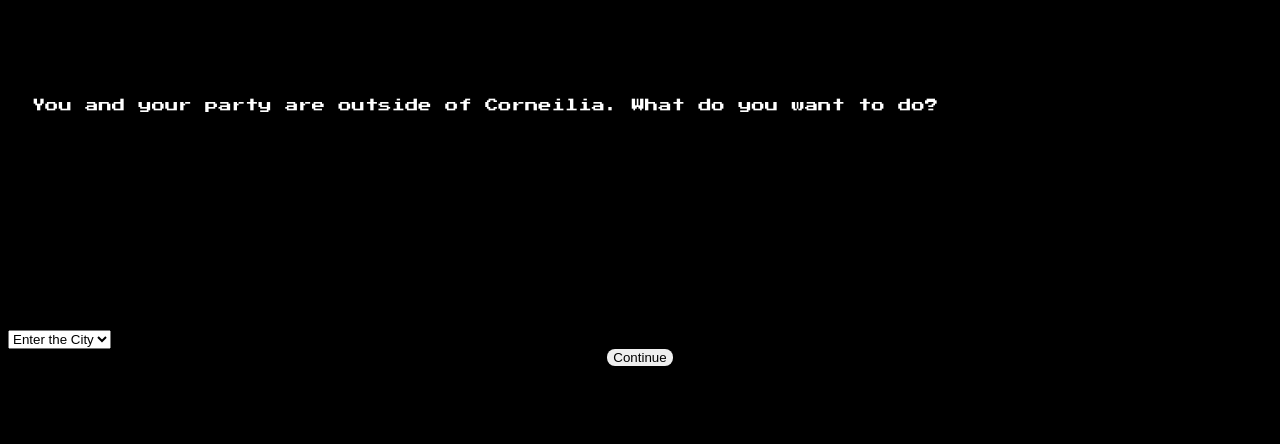
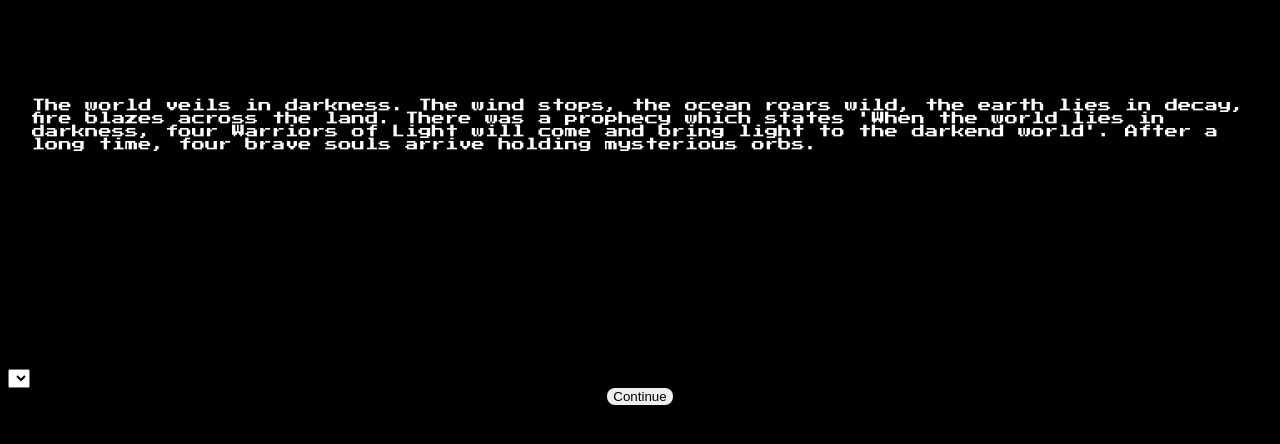
Before and after one commit to AidenSPS/Final-Fantasy-Simple, a plain HTML site: page story.html in a window 1280 px wide. Drawn offline with Linux system fonts and the light colour scheme.

Commit message:
fixed storyIntroduce

```diff
--- a/story.js
+++ b/story.js
@@ -8,17 +8,15 @@ var dropdown = document.getElementById("choices");
 
 function progressStory(){
   storyIntroduce();
-  outsideCorneilia();
-
 }
 
 
 //Story Functions
 function storyIntroduce(){ //INTRO
   text.innerHTML = "The world veils in darkness. The wind stops, the ocean roars wild, the earth lies in decay, fire blazes across the land. There was a prophecy which states 'When the world lies in darkness, four Warriors of Light will come and bring light to the darkend world'. After a long time, four brave souls arrive holding mysterious orbs.";
-  option1.innerHTML = "Continue";
+  options = ["Continue"]
   if(option1 == "Continue"){
-    continueButton.onClick = outsideCorneilia();
+    continueButton.setAttribute("onClick","outsideCorneilia()");
   }
 }
 function outsideCorneilia(){ //ST
--- a/style.css
+++ b/style.css
@@ -26,3 +26,9 @@ button{
 #maxClassText{
   text-align: center;
 }
+#choices{
+  text-align: center;
+  margin: auto;
+  display: flex;
+  border: none;
+}
```
